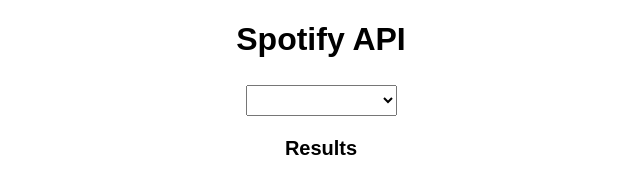
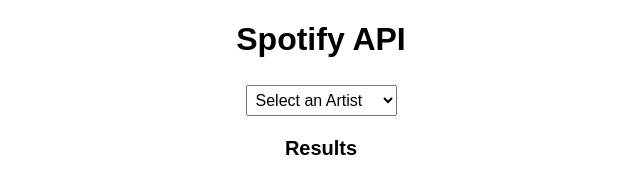
Before and after one commit to Pipetr/JS_PokeAPI, a plain HTML site: page index.html in a window 1280 px wide. Shown: the top 175 px of the page, without its empty margins (319-959 px from the left). Drawn offline with Linux system fonts and the light colour scheme; no server answers.

Commit message:
minor change

```diff
--- a/index.html
+++ b/index.html
@@ -14,7 +14,7 @@
         <div class="search">
             <!-- Select list -->
             <select id="artists">
-                <option value="Slect Artist"></option>
+                <option value="Slect Artist">Select an Artist</option>
             </select>
         </div>
         <div class="results">
```
